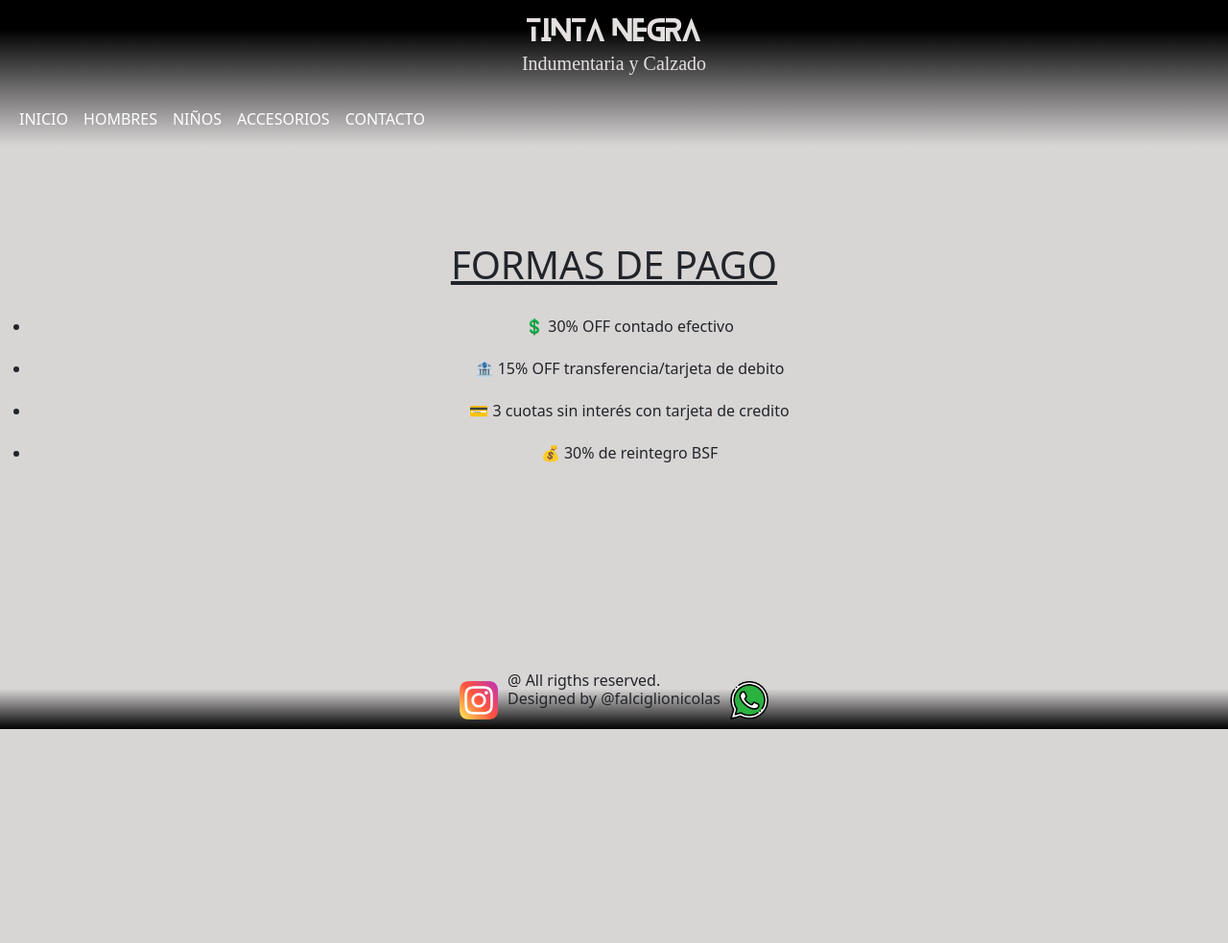
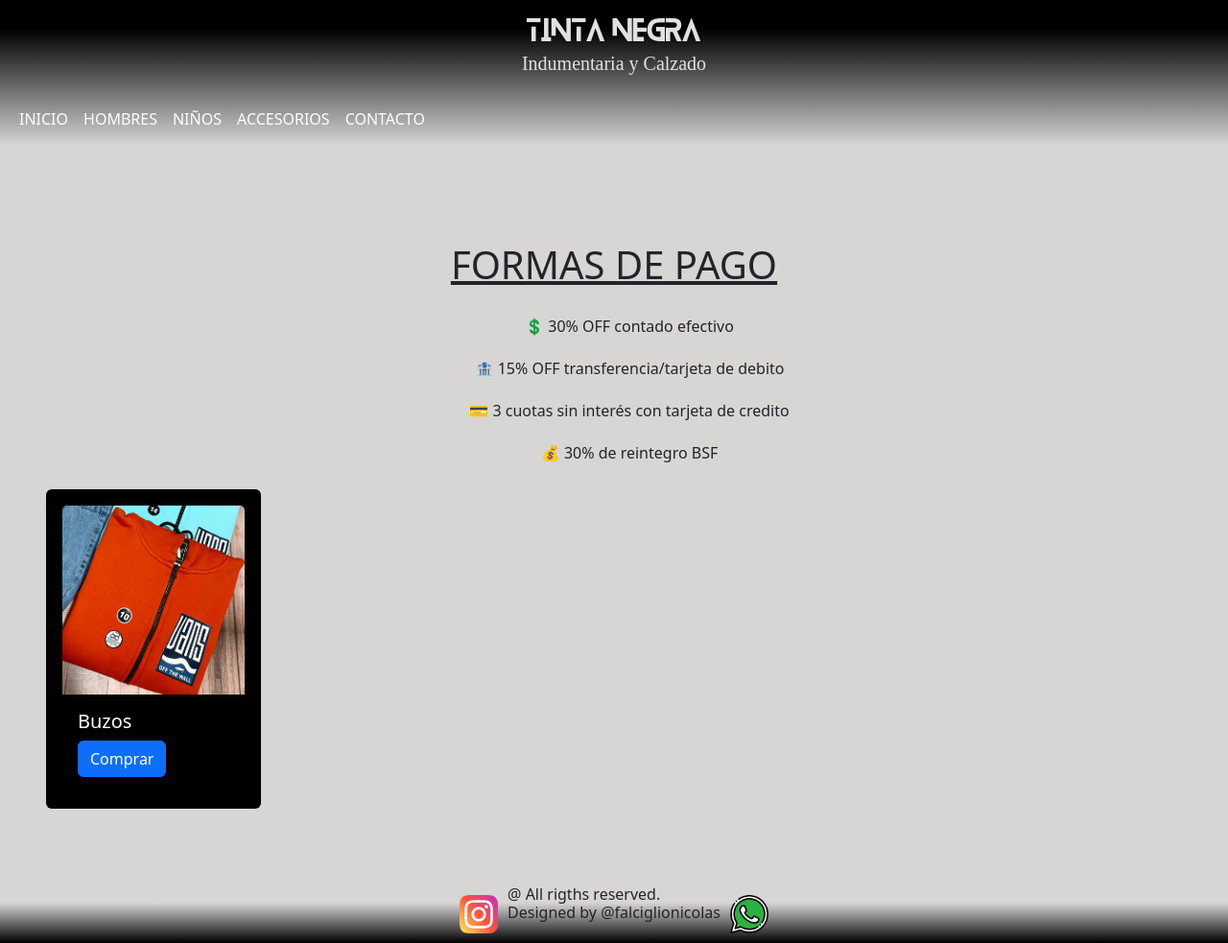
Before and after one commit to nicofal23/Tintanegra, a website: page pages/promociones.html in a window 1280 px wide. Shown: the whole page at 96% size. Before the commit the page ends 800 px from the top, so only its background shows below. Drawn offline with nearby package versions, Linux system fonts and the light colour scheme; a web font is replaced by a local one.

Commit message:
correcciones

```diff
--- a/pages/promociones.html
+++ b/pages/promociones.html
@@ -50,6 +50,16 @@
                 </div>
             </div>
         </div>
+            <div class="cardpromo"></div>
+            <div class="col-lg-3">
+                <div class="card text-white bg-black p-3" style="max-width: 14rem; height: auto; margin:auto; margin-bottom: 80px;">
+                    <img src="../assets/img/buzo-nino.png" class="card-img-top" alt="..." />
+                    <div class="card-body">
+                        <h5 class="card-title">Buzos</h5>
+                        <a href="https://wa.me/5493415896032? text=Buen dia Tintanegra"target="_blank" class="btn btn-primary">Comprar</a>
+                    </div>
+                </div>
+            </div>
     </main>
     <footer>
         <div class="redessociales">
--- a/scss/layout/_promociones.scss
+++ b/scss/layout/_promociones.scss
@@ -2,13 +2,18 @@
     display: flex;
     text-align: center;
     flex-direction: column;
+    list-style: none;
     margin-top: 100px;
-    margin-bottom: 200px;
+    margin-bottom: 10px;
     .listadesc {
         ul{
+            list-style: none;
             li{
                 margin-top: 20px;
             }
         }
     }
 }
+.cardpromo div .card {
+    margin-bottom: 200px;
+}
```
Also changed, not shown: pages/accesorios.html (+1 -1 lines), pages/ninos.html (+7 -7 lines), css/style.css.
